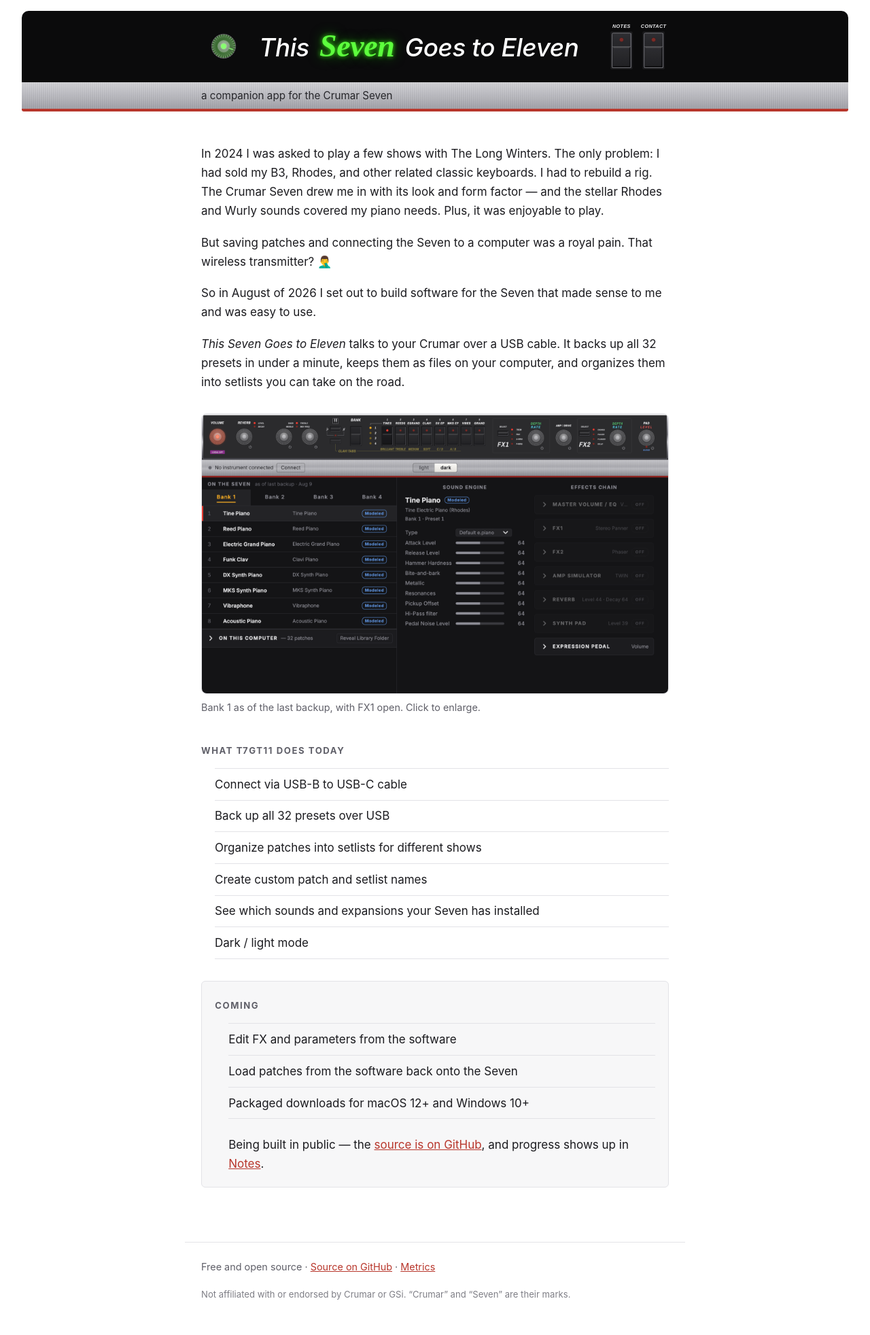
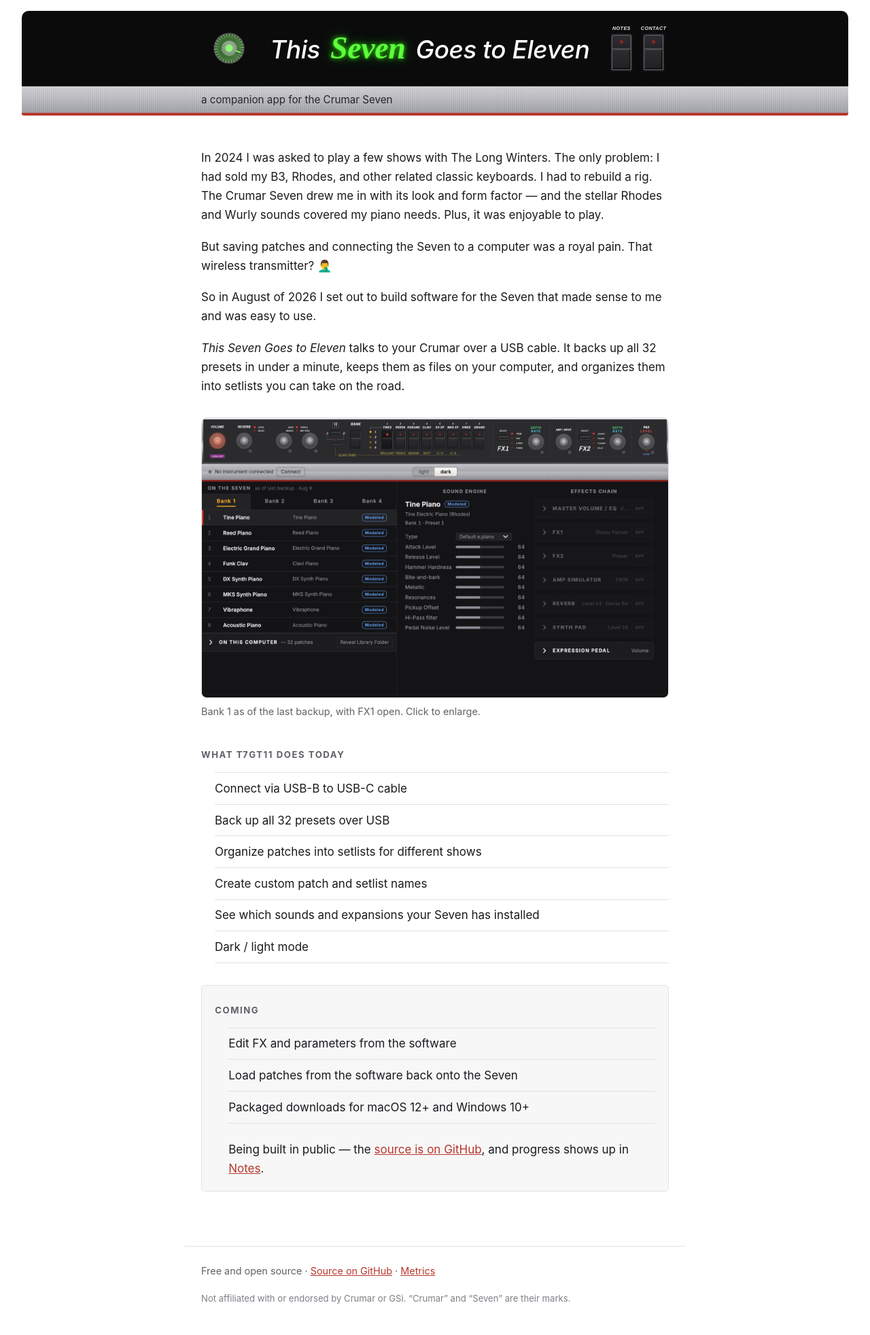
Before and after one commit to danielspils/this-seven-goes-to-eleven, a Jekyll site: the page built from docs/index.md, in a window 1280 px wide. Shown: the whole page at 68% size. Built offline with Jekyll 4.4.1, drawn with Linux system fonts in a browser that asks for light colours.

Commit message:
Scale the header knob to the instrument's knob:button ratio
On the panel a knob's diameter is about 1.33x a preset button's width;
in the header it was drawing at 1.06x, because the knob's viewBox
carries padding the buttons' viewBox doesn't — so matching CSS widths
didn't mean matching drawn sizes. 66px -> 82px (60px on narrow screens).

Co-Authored-By: Claude Fable 5 <noreply@anthropic.com>

```diff
--- a/docs/assets/css/style.css
+++ b/docs/assets/css/style.css
@@ -53,7 +53,7 @@ main { max-width: 46rem; margin: 0 auto; padding: 0 1.5rem 5rem; }
 /* Panel controls: the knob sits left of the headline, the two preset
    buttons right of it, both at the app's own proportions. */
 
-.knob { flex: none; width: 66px; height: 66px; }
+.knob { flex: none; width: 82px; height: 82px; }
 #hue-knob { cursor: grab; }
 #hue-knob:active { cursor: grabbing; }
 #hue-knob:focus { outline: none; }
@@ -84,7 +84,7 @@ main { max-width: 46rem; margin: 0 auto; padding: 0 1.5rem 5rem; }
 .panel-buttons .panel-btn:hover .led { fill: #ff3b30; }
 .panel-buttons .panel-btn:hover .btn-face { fill: #2b2b2e; }
 @media (max-width: 46rem) {
-  .knob { width: 48px; height: 48px; }
+  .knob { width: 60px; height: 60px; }
   /* Preset buttons don't survive a phone screen; the strip carries the
      navigation instead. */
   .panel-buttons { display: none; }
```
